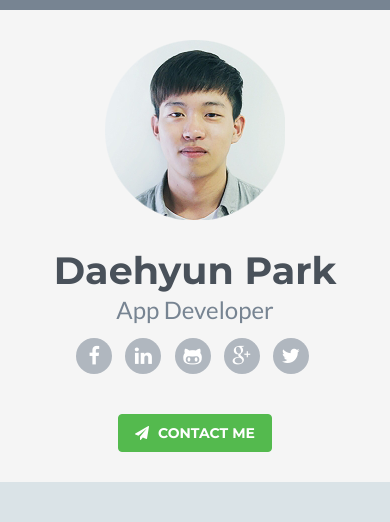
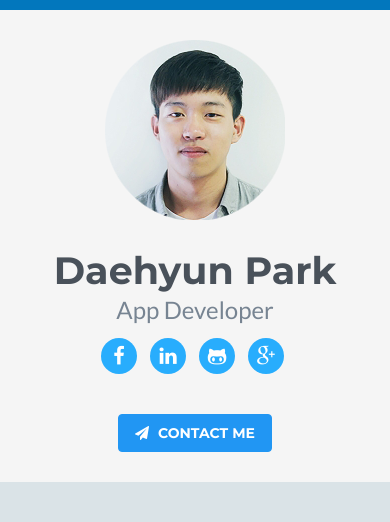
Before and after one commit to dhen-p/dhen-p.github.io, a Jekyll site: the page built from index.html, in a window 390 px wide. Shown: the top 522 px of the page. Built offline with Jekyll 4.4.1, drawn with Linux system fonts in a browser that asks for light colours; some of the changed text lies outside the part shown; grey boxes are pictures that could not be loaded.

Commit message:
내용 및 이미지 파일 추가. 색상변경

```diff
--- a/_includes/head.html
+++ b/_includes/head.html
@@ -12,8 +12,9 @@
   <!-- <link rel="stylesheet" href="{{ "assets/plugins/css/styles.css" | prepend: site.baseurl }}"> -->
   <!-- <link rel="stylesheet" href="{{ "css/main.css" | prepend: site.baseurl }}"> -->
   <link rel="canonical" href="{{ page.url | replace:'index.html','' | prepend: site.baseurl | prepend: site.url }}">
-  <link rel="alternate" type="application/rss+xml" title="{{ site.title }}" href="{{ "/feed.xml" | prepend: site.baseurl | prepend: site.url }}" />
-  <!--<meta name="author" content="3rd Wave Media">-->
+  <!-- <link rel="alternate" type="application/rss+xml" title="{{ site.title }}" href="{{ "/feed.xml" | prepend: site.baseurl | prepend: site.url }}" /> -->
+  <link rel="shortcut icon" href="{{ "assets/favicon.ico" | prepend: site.baseurl }}">
+  <meta name="author" content="{{site.author}}">
   <link href='http://fonts.googleapis.com/css?family=Lato:300,400,300italic,400italic' rel='stylesheet' type='text/css'>
     <link href='http://fonts.googleapis.com/css?family=Montserrat:400,700' rel='stylesheet' type='text/css'>
     <!-- Global CSS -->
@@ -26,7 +27,7 @@
 
 
     <!-- Theme CSS -->
-    <link id="theme-style" rel="stylesheet" href="assets/css/styles.css">
+    <link id="theme-style" rel="stylesheet" href="{{ "css/main.css" | prepend: site.baseurl }}">
     <!--[if lt IE 9]>
   <script src="https://oss.maxcdn.com/html5shiv/3.7.2/html5shiv.min.js"></script>
   <script src="https://oss.maxcdn.com/respond/1.4.2/respond.min.js"></script>
--- a/_includes/header.html
+++ b/_includes/header.html
@@ -10,9 +10,7 @@
         <li><a href="{{ social.facebook }}" target="_blank"><i class="fa fa-facebook"></i></a></li>
         <li><a href="{{ social.linkedin }}" target="_blank"><i class="fa fa-linkedin"></i></a></li>
         <li><a href="{{ social.github }}" target="_blank"><i class="fa fa-github-alt"></i></a></li>
-        <li><a href="{{ social.google_plus }}" target="_blank"><i class="fa fa-google-plus"></i></a></li>
-        <li><a href="{{ social.twitter }}" target="_blank"><i class="fa fa-twitter"></i></a></li>
-        <!-- <li class="last-item"><a href="#"><i class="fa fa-hacker-news"></i></a></li> -->
+        <li class="last-item"><a href="{{ social.google_plus }}" target="_blank"><i class="fa fa-google-plus"></i></a></li>
       </ul>
     </div><!--//profile-->
     <a class="btn btn-cta-primary pull-right" href="mailto:{{site.email}}"><i class="fa fa-paper-plane"></i> Contact Me</a>
--- a/_sass/_base.scss
+++ b/_sass/_base.scss
@@ -19,12 +19,12 @@
 }
 
 a {
-  color: $color-2;
+  color: $text-green;
   @include transition (all 0.4s ease-in-out);
   &:hover {
     text-decoration: underline;
     color: darken($color, 10%);
-    color: darken($color-2, 10%);
+    color: darken($text-green, 10%);
   }
   &:focus {
     text-decoration: none;
@@ -108,7 +108,7 @@
 .header {
   padding: 30px 0;
   background: $smoky-white;
-  border-top: 10px solid $color;
+  border-top: 10px solid $darker-blue;
   .btn {
     margin-top: 60px;
     font-weight: bold;
@@ -134,7 +134,7 @@
     }
     .social {
       a {
-        background: lighten($color, 20%);
+        background: lighten($darker-blue, 20%);
         width: 36px;
         height: 36px;
         display: inline-block;
@@ -142,7 +142,7 @@
         color: #fff;
         text-align: center;
         &:hover {
-          background: $color;
+          background: $darker-blue;
         }
         .fa {
           font-size: 20px;
@@ -259,13 +259,13 @@
         text-align: center;
         text-transform: uppercase;
         color: #fff;
-        background-color: $btn-color-2;
+        background-color: $orange;
         @include transform (rotate(45deg) translate3d(0,0,0));
         &:before, &:after {
           content: '';
           position: absolute;
           bottom: -5px;
-          border-top: 5px solid darken($btn-color-2, 20%);
+          border-top: 5px solid darken($orange, 20%);
           border-left: 5px solid transparent;
           border-right: 5px solid transparent;
         }
--- a/_sass/_theme-default.scss
+++ b/_sass/_theme-default.scss
@@ -1,7 +1,8 @@
 $color: #778492;
-$color-2: #3AAA64;
-$btn-color: #54ba4e;
-$btn-color-2: #479FC8;
+$color-2: #1976D2;
+$text-green: #4CAF50;
+$btn-color: #2196F3;
+$btn-color-2: #2196F3;
 $text-color: #434343;
 $text-color-secondary: #666;
 $grey: #999;
@@ -11,3 +12,5 @@
 $smoky-white: #f5f5f5;
 $background: #DAE3E7;
 $heart: #fb866a;
+$darker-blue: #0277BD;
+$orange: #FF9800;
--- a/assets/js/main.js
+++ b/assets/js/main.js
@@ -53,7 +53,7 @@
     );
 
     /* Github Activity Feed - https://github.com/caseyscarborough/github-activity */
-    GitHubActivity.feed({ username: "caseyscarborough", selector: "#ghfeed" });
+    GitHubActivity.feed({ username: "blunut", selector: "#ghfeed" });
 
 
 });
--- a/index.html
+++ b/index.html
@@ -22,11 +23,15 @@
           <div class="content">
 
             <div class="item featured text-center">
-              <h3 class="title"><a href="http://themes.3rdwavemedia.com/website-templates/responsive-bootstrap-theme-for-products-velocity/" target="_blank">인터섹션 - Intersection</a></h3>
+              <h3 class="title"><a href="https://play.google.com/store/apps/details?id=com.nexters.intersection.intersectionapp" target="_blank">인터섹션 - Intersection</a></h3>
               <p class="summary">Android App</p>
               <div class="featured-image">
                 <a href="#" target="_blank">
-                  <img class="img-responsive project-image" src="assets/images/projects/project-featured.png" alt="project name" />
+
+                  <img class="img-responsive project-image" src="assets/images/projects/project_intersection.png" alt="intersection" />
+                  <div class="ribbon">
+                  <div class="text">New</div>
+                </div>
                 </a>
 
               </div>
@@ -36,63 +41,46 @@
                 IT동아리 NEXTERS에서 Intersection팀이 제작한 안드로이드 어플리케이션 입니다.<br>
                 어색한 스터디 첫 모임, 모이기로 한 장소가 너무 멀다고 불평할 수 없는 현실, 그럴 땐 인터섹션으로 합리적인 중간지점을 제시하세요~
 
-<!--  검색창에서 원하는 지역 검색 후 꾸욱~눌러 핀 지정. 참 쉽죠~?
-- 자주 쓰이는 내 위치는 간편하게 고정해두세요.
-- 강이나 산이 중간지점으로 찍힐 염려는 마세요.
-지하철 역으로 알려주니까 주변 장소 검색도 훨씬 수월해요.
-- 중간지점을 찾은 후 SNS로 친구들과 공유하면? 끝!
-- 합리적이었다고 생각되는 장소는 발바닥 모양을 눌러 좋아요 표시를 해주세요. -->
 </p>
               </div><!--//desc-->
-              <a class="btn btn-cta-secondary" href="http://themes.3rdwavemedia.com/website-templates/responsive-bootstrap-theme-for-products-velocity/" target="_blank"><i class="fa fa-thumbs-o-up"></i> Back my project</a>
+              <a class="btn btn-cta-secondary" href="https://github.com/Nexters/Intersection.Android" target="_blank"><span class="octicon octicon-mark-github"></span> View On Github</a>
             </div><!--//item-->
             <hr class="divider" />
             <div class="item row">
-              <a class="col-md-4 col-sm-4 col-xs-12" href="http://themes.3rdwavemedia.com/website-templates/responsive-bootstrap-theme-mobile-apps-atom/" target="_blank">
+              <a class="col-md-4 col-sm-4 col-xs-12" href="#" target="_self">
                 <div>
-                <img class="img-responsive project-image" src="assets/images/projects/project-5.png" alt="project name" />
-                <div class="ribbon">
-                  <div class="text">Proceeding..</div>
-                </div>
+                <img class="img-responsive project-image" src="assets/images/projects/project_scrapick.png" alt="scrapick" />
+
                 </div>
               </a>
               <div class="desc col-md-8 col-sm-8 col-xs-12">
-                <h3 class="title"><a href="http://themes.3rdwavemedia.com/website-templates/responsive-bootstrap-theme-mobile-apps-atom/" target="_blank">Scrapick - Android App</a></h3>
+                <h3 class="title"><a href="#" >스크랩픽 - Scrapick</a></h3>
                 <p>투자에 관심이 많은 사람들을 위한 모바일용 웹문서 클리핑 툴로 관심있는 뉴스기사나 웹문서등을 폰에 저장하는 Application.
                 투자에 관심 있는 기업의 뉴스기사나, 관심있는 웹 문서들을 카테고리 별로 모바일 폰에 저장 할 수 있습니다.</p>
-                <p><a class="more-link" href="http://themes.3rdwavemedia.com/website-templates/responsive-bootstrap-theme-mobile-apps-atom/" target="_blank"><i class="fa fa-external-link"></i> Find out more</a></p>
+                <!-- <p><a class="more-link" href="http://themes.3rdwavemedia.com/website-templates/responsive-bootstrap-theme-mobile-apps-atom/" target="_blank"><i class="fa fa-external-link"></i> Find out more</a></p> -->
               </div><!--//desc-->
             </div><!--//item-->
 
             <div class="item row">
-              <a class="col-md-4 col-sm-4 col-xs-12" href="http://themes.3rdwavemedia.com/website-templates/responsive-bootstrap-theme-web-development-agencies-devstudio/" target="_blank">
-                <img class="img-responsive project-image" src="assets/images/projects/project-4.png" alt="project name" />
+              <a class="col-md-4 col-sm-4 col-xs-12" href="https://drive.google.com/open?id=0B9Qfq4DSwRl7UDF4WkZyckFZeXc&authuser=0" target="_blank">
+                <img class="img-responsive project-image" src="assets/images/projects/project_swmaestro.png" alt="swmaestro" />
               </a>
               <div class="desc col-md-8 col-sm-8 col-xs-12">
-                <h3 class="title"><a href="http://themes.3rdwavemedia.com/website-templates/responsive-bootstrap-theme-web-development-agencies-devstudio/" target="_blank">DevStudio - Designed for Web Development Agencies</a></h3>
-                <p>You can put one of your secondary projects here. Suspendisse in tellus dolor. Vivamus a tortor eu turpis pharetra consequat quis non metus. Aliquam aliquam, orci eu suscipit pellentesque, mauris dui tincidunt enim, eget iaculis ante dolor non turpis.</p>
-                <p><a class="more-link" href="http://themes.3rdwavemedia.com/website-templates/responsive-bootstrap-theme-web-development-agencies-devstudio/" target="_blank"><i class="fa fa-external-link"></i> Find out more</a></p>
+                <h3 class="title"><a href="https://drive.google.com/open?id=0B9Qfq4DSwRl7UDF4WkZyckFZeXc&authuser=0/" target="_blank">GetRocketIn &amp; Ecaruss - web-based application</a></h3>
+                <p>Software Maestro 5기 연수생으로 활동하면서, AgileUCD팀에서 Python &amp; Django framework를 기반으로 개발한 web application prototype 입니다.</p>
+                <p><a class="more-link" href="https://drive.google.com/open?id=0B9Qfq4DSwRl7UDF4WkZyckFZeXc&authuser=0/" target="_blank"><i class="fa fa-external-link"></i> Find out more</a></p>
               </div><!--//desc-->
             </div><!--//item-->
 
             <div class="item row">
-              <a class="col-md-4 col-sm-4 col-xs-12" href="http://themes.3rdwavemedia.com/website-templates/responsive-bootstrap-theme-for-startups-tempo/" target="_blank">
-                <img class="img-responsive project-image" src="assets/images/projects/project-1.png" alt="project name" />
+              <a class="col-md-4 col-sm-4 col-xs-12" href="https://play.google.com/store/apps/details?id=kr.nexters.oneday" target="_blank">
+                <img class="img-responsive project-image" src="assets/images/projects/project_binn.png" alt="binn" />
               </a>
               <div class="desc col-md-8 col-sm-8 col-xs-12">
-                <h3 class="title"><a href="http://themes.3rdwavemedia.com/website-templates/responsive-bootstrap-theme-for-startups-tempo/" target="_blank">Tempo - Designed for Startups</a></h3>
-                <p>You can put one of your secondary projects here. Suspendisse in tellus dolor. Vivamus a tortor eu turpis pharetra consequat quis non metus. Aliquam aliquam, orci eu suscipit pellentesque, mauris dui tincidunt enim, eget iaculis ante dolor non turpis.</p>
-                <p><a class="more-link" href="http://themes.3rdwavemedia.com/website-templates/responsive-bootstrap-theme-for-startups-tempo/" target="_blank"><i class="fa fa-external-link"></i> Find out more</a></p>
-              </div><!--//desc-->
-            </div><!--//item-->
-            <div class="item row">
-              <a class="col-md-4 col-sm-4 col-xs-12" href="http://themes.3rdwavemedia.com/website-templates/responsive-bootstrap-theme-for-mobile-apps-delta/" target="_blank">
-                <img class="img-responsive project-image" src="assets/images/projects/project-2.png" alt="project name" />
-              </a>
-              <div class="desc col-md-8 col-sm-8 col-xs-12">
-                <h3 class="title"><a href="http://themes.3rdwavemedia.com/website-templates/responsive-bootstrap-theme-for-mobile-apps-delta/" target="_blank">Delta - Designed for Mobile Apps</a></h3>
-                <p> You can put one of your secondary projects here. Quisque rutrum. Aenean imperdiet. Etiam ultricies nisi vel augue. Curabitur ullamcorper ultricies nisi. Nam eget dui. Etiam rhoncus. Maecenas tempus, tellus eget condimentum rhoncus, sem quam semper libero, sit amet adipiscing sem neque sed ipsum.</p>
-                <p><a class="more-link" href="http://themes.3rdwavemedia.com/website-templates/responsive-bootstrap-theme-for-mobile-apps-delta/" target="_blank"><i class="fa fa-external-link"></i> Find out more</a></p>
+                <h3 class="title"><a href="https://play.google.com/store/apps/details?id=kr.nexters.oneday" target="_blank">BINN - 공강시간</a></h3>
+                <p>Binn은 대학생들의 공강시간을 공유할 수 있게하는 모바일 어플리케이션입니다.
+팀프로젝트 뿐만 아니라 동아리, 기타 모임, 동기간, 친구간에서 빈번하게 발생하는 이런 번거로운 일을 빈(공강시간표)를 통해 손쉽게 해결할 수 있습니다.</p>
+                <p><a class="more-link" href="https://play.google.com/store/apps/details?id=kr.nexters.oneday/" target="_blank"><i class="fa fa-external-link"></i> Find out more</a></p>
               </div><!--//desc-->
             </div><!--//item-->
 
@@ -105,33 +93,33 @@
           <h2 class="heading">Work Experience</h2>
           <div class="content">
             <div class="item">
-              <h3 class="title">Front-end Developer - <span class="place"><a href="#">Global Hackerthon Seoul</a></span> <span class="year">(2015.05 - Present)
+              <h3 class="title">Front-end Developer - <span class="place"><a href="https://seoul.globalhackathon.io/" target="_blank">Global Hackerthon Seoul</a></span> <span class="year">(2015.05 - Present)
 </span></h3>
-              <p>Global Hackerton Seoul 웹 페이지의 Front-end 리뉴얼 작업을 맡았습니다. </p>
+              <p>Global Hackerton Seoul 웹 페이지의 Front-end 리뉴얼 작업. </p>
             </div><!--//item-->
             <div class="item">
               <h3 class="title">Android Developer - <span class="place"><a href="#">Scrapick</a></span> <span class="year">(2014.11 - Present)
 </span></h3>
-              <p>Founding 준비중인 스타트업 팀 Scrapick에서 Android App개발을 맡았습니다.
+              <p>Founding 준비중인 스타트업 팀 Scrapick에서 Android개발.
 </p>
             </div><!--//item-->
 
             <div class="item">
-              <h3 class="title">5th Trainee - <span class="place"><a href="#">Software Maestro</a></span> <span class="year">(2014.07 - 2014.11)</span></h3>
-              <p>정보통신 산업진흥원(nipa)주관 소프트웨어 마에스트로 프로그램에 5기 연수생으로 참가했습니다.
-               Agile UCD팀에서 Agile, Lean에 관한 공부를 할 수 있었고, web-based application의 프로토타입 개발의 경험을 할 수 있었습니다.</p>
+              <h3 class="title">5th Trainee - <span class="place"><a href="http://swmaestro.kr/" target="_blank">Software Maestro</a></span> <span class="year">(2014.07 - 2014.11)</span></h3>
+              <p>정보통신산업진흥원(nipa)주관 소프트웨어 마에스트로 프로그램에 5기 연수생.
+               Agile UCD팀에서 Agile, Lean에 관한 공부, web-based application의 프로토타입 개발.</p>
             </div><!--//item-->
 
             <div class="item">
-              <h3 class="title">Software Developer - <span class="place"><a href="#">NEXTERS</a></span> <span class="year">(2014.01 - Present)</span></h3>
-              <p>IT 연합 동아리 NEXTERS에서 개발자로 참여 했습니다. Designer, Developer, Director와 함께
-              팀 단위로 3개 정도의 프로젝트를 진행했고, 주로 Android Programming을 했습니다.</p>
+              <h3 class="title">Software Developer - <span class="place"><a href="http://teamnexters.com/" target="_blank">NEXTERS</a></span> <span class="year">(2014.01 - Present)</span></h3>
+              <p>IT 연합 동아리 NEXTERS에서 개발자로 참여 함. Designer, Developer, Director와 함께
+              팀 단위로 3개 정도의 프로젝트를 진행, 주로 Android 개발을 함.</p>
             </div><!--//item-->
 
             <div class="item">
-              <h3 class="title">Reserach Undergradute Student - <span class="place"><a href="#">Multi-Demensional Insight Lab. Yonsei Univ.</a></span> <span class="year">(2013.07 - 2014. 06)
+              <h3 class="title">Reserach Undergradute Student - <span class="place"><a href="http://insight.yonsei.ac.kr/" target="_blank">Multi-Demensional Insight Lab. Yonsei Univ.</a></span> <span class="year">(2013.07 - 2014. 06)
 </span></h3>
-              <p>연세대학교 다차원융합연구실에서 진행한 SDN(Software Defined Network)에 관한 연구 프로젝트에 학부연구생으로 참가했습니다.
+              <p>연세대학교 다차원융합연구실에서 진행한 SDN(Software Defined Network)에 관한 연구 프로젝트의 학부연구생.
 </p>
             </div><!--//item-->
 
@@ -156,8 +144,9 @@
           <div class="content">
             <ul class="list-unstyled">
               <li><i class="fa fa-map-marker"></i><span class="sr-only">Location:</span>인천, 한국</li>
-              <li><i class="fa fa-envelope-o"></i><span class="sr-only">Email:</span><a href="#">{{site.email}}</a></li>
+              <li><i class="fa fa-envelope-o"></i><span class="sr-only">Email:</span><a href="mailto:dhp0102@gmail.com">{{site.email}}</a></li>
               <li><i class="fa fa-link"></i><span class="sr-only">Website:</span><a href="#">{{site.url}}</a></li>
+              <li><i class="fa fa-phone"></i><span class="sr-only">Call:</span>010-9445-2396</li>
             </ul>
           </div><!--//content-->
         </div><!--//section-inner-->
@@ -223,7 +212,7 @@
             <div class="content">
               <div class="item">
                 <h3 class="title"><i class="fa fa-graduation-cap"></i> Electric and Electronic Engineering</h3>
-                <h4 class="university">Yonsei University<span class="year">(2010-Present)</span></h4>
+                <h4 class="university">Yonsei University <span class="year">(2010-Present)</span></h4>
               </div><!--//item-->
               <div class="item">
                 <h3 class="title"><i class="fa fa-graduation-cap"></i> Web Programming </h3>
@@ -241,10 +230,6 @@
                 <li class="item">
                   <span class="title"><strong>한국어:</strong></span>
                   <span class="level">Native Speaker <br class="visible-xs"/><i class="fa fa-star"></i> <i class="fa fa-star"></i> <i class="fa fa-star"></i> <i class="fa fa-star"></i> <i class="fa fa-star"></i> </span>
-                </li><!--//item-->
-               <!--  <li class="item">
-                  <span class="title"><strong>English:</strong></span>
-                  <span class="level">Professional Proficiency <br class="visible-sm visible-xs"/><i class="fa fa-star"></i> <i class="fa fa-star"></i> <i class="fa fa-star"></i> <i class="fa fa-star-half"></i></span>
                 </li><!--//item-->
               </ul>
             </div><!--//content-->
@@ -266,11 +251,12 @@
             <h2 class="heading">Favourite coding music</h2>
             <div class="content">
               <ul class="list-unstyled">
-              <li><i class="fa fa-headphones"></i> <a href="https://youtu.be/JGVAiXQxvSk">Pass me By</a></li>
-              <li><i class="fa fa-headphones"></i> <a href="https://youtu.be/Q0xvVgKJxfs">분홍신</a></li>
-                <li><i class="fa fa-headphones"></i> <a href="https://youtu.be/fLexgOxsZu0">The Lazy Song</a></li>
-                <li><i class="fa fa-headphones"></i> <a href="https://youtu.be/gMkWxjVv-hU">Hello, You Beautiful Thing</a></li>
-
+              <li><i class="fa fa-headphones"></i> <a href="https://youtu.be/JGVAiXQxvSk">Pass me By - Brown Eyed Soul</a></li>
+              <li><i class="fa fa-headphones"></i> <a href="https://youtu.be/Q0xvVgKJxfs">분홍신 - IU</a></li>
+                <li><i class="fa fa-headphones"></i> <a href="https://youtu.be/fLexgOxsZu0">The Lazy Song - Bruno Mars</a></li>
+                <li><i class="fa fa-headphones"></i> <a href="https://youtu.be/gMkWxjVv-hU">Hello, You Beautiful Thing - Jason mraz</a></li>
+                <li><i class="fa fa-headphones"></i> <a href="https://youtu.be/2Cv3phvP8Ro">거짓말 - BIGBANG</a></li>
+                and more
               </ul>
             </div><!--//content-->
           </div><!--//section-inner-->
```
Also changed, not shown: other parts of index.html (+5 -4 lines), assets/images/projects/project-1.png (deleted), assets/images/projects/project-2.jpg (deleted), assets/images/projects/project-2.png (deleted), assets/images/projects/project-3.png (deleted), assets/images/projects/project-4.png (deleted), assets/images/projects/project-5.png (deleted), assets/images/projects/project-featured.png (deleted).
